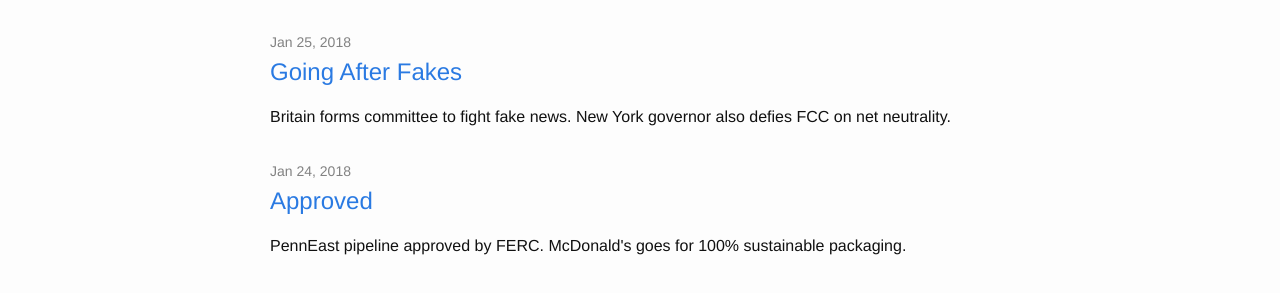
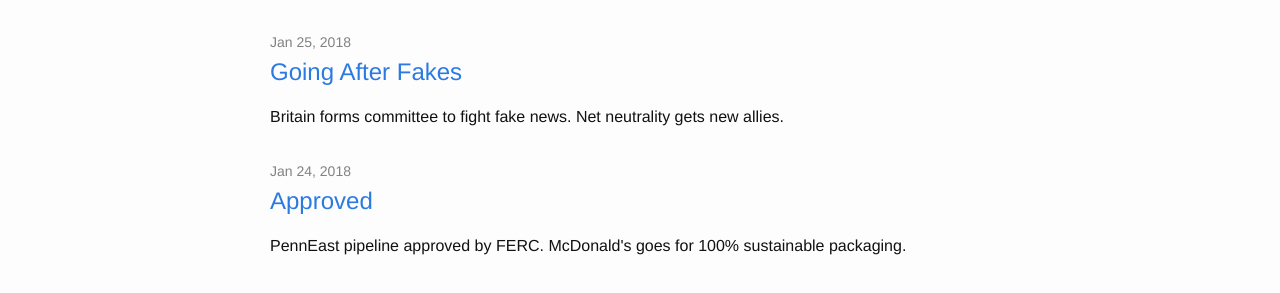
Before and after one commit to Sparkleleuk/Sustainability_Matters, a Jekyll site: the page built from index.html, in a window 1280 px wide. Shown: the part 518-811 px from the top of the page. Built offline with Jekyll 4.4.1, drawn with Linux system fonts in a browser that asks for light colours; the list of posts is cut into pages by our own code; comment, search, counter and statistics services are not loaded.

Commit message:
fix post

```diff
--- a/_posts/2018-01-24-britain-netneutrality.markdown
+++ b/_posts/2018-01-24-britain-netneutrality.markdown
@@ -1,7 +1,7 @@
 ---
 layout: post
 title:  "Going After Fakes"
-excerpt: "Britain forms committee to fight fake news. New York governor also defies FCC on net neutrality."
+excerpt: "Britain forms committee to fight fake news. Net neutrality gets new allies."
 date:   2018-01-24 19:00:00 -0500
 categories: [Privacy, Human Rights]
 ---
```
